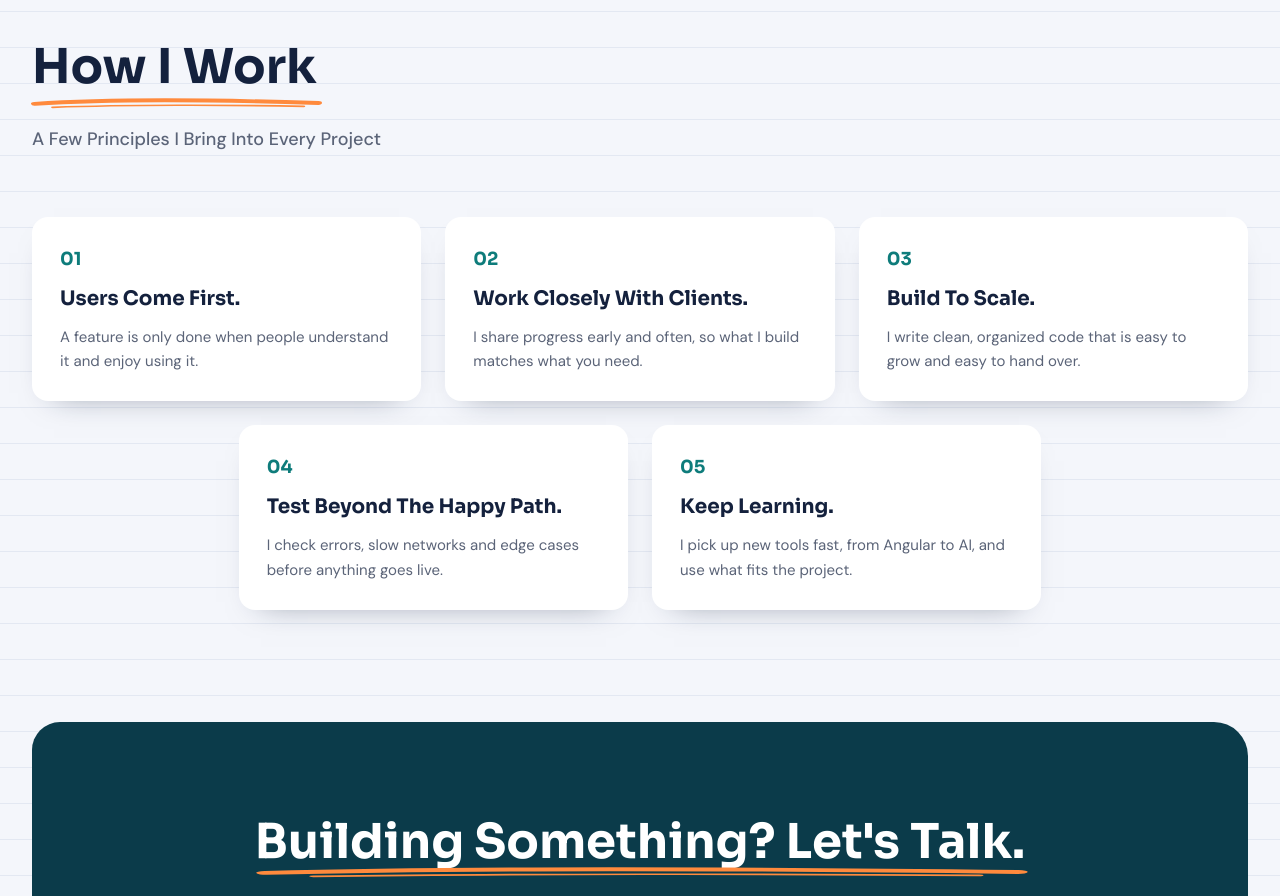
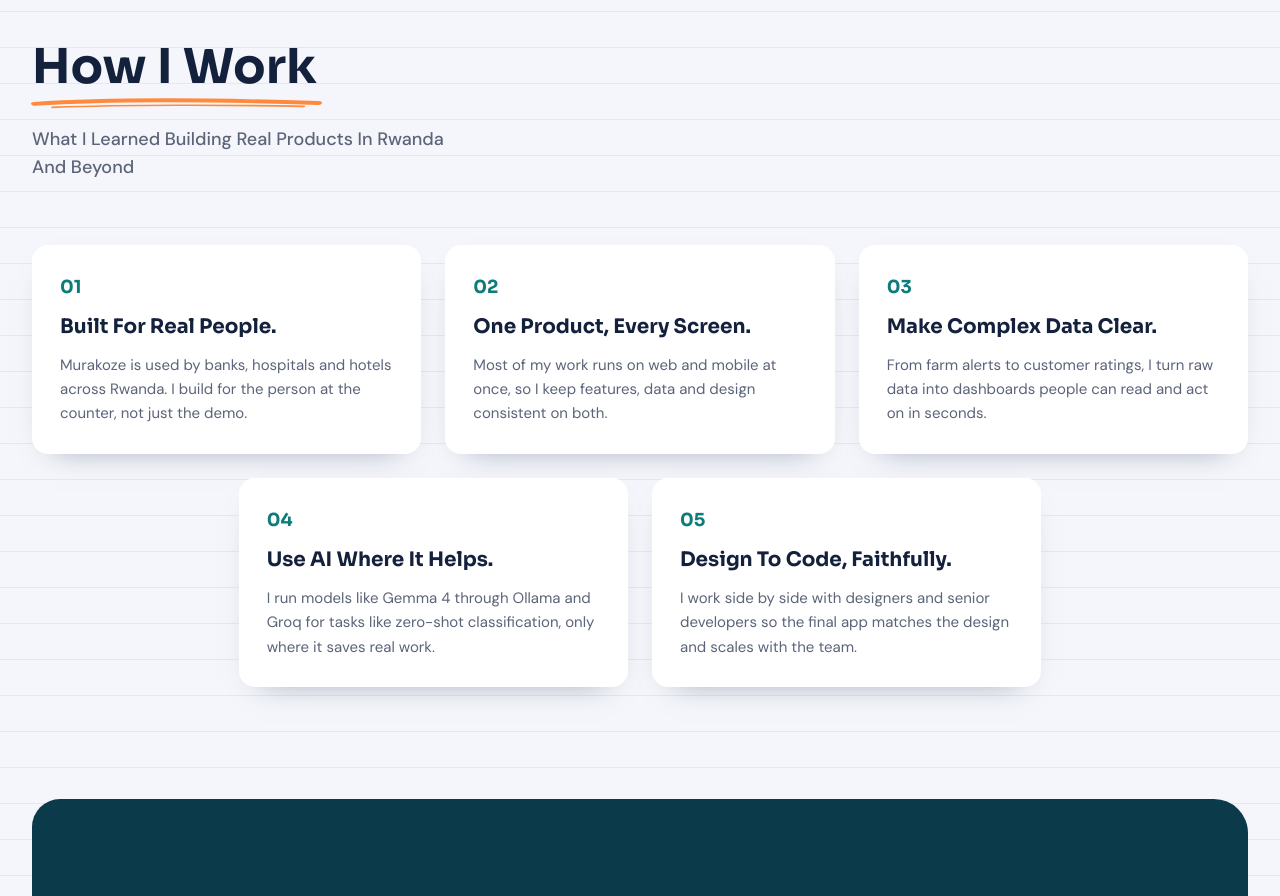
Before and after one commit to Baudoin10/BaudoinMe, a React (Vite) app: page / in a window 1280 px wide. Shown: the part 6540-7436 px from the top of the page. Built offline with nearby package versions, Linux system fonts and the light colour scheme.

Commit message:
updated principales

```diff
--- a/src/components/Principles.jsx
+++ b/src/components/Principles.jsx
@@ -4,22 +4,29 @@ import SectionTitle from './SectionTitle'
 export default function Principles() {
   return (
     <section className="mx-auto max-w-7xl px-4 pb-20 md:px-8 md:pb-28">
-      <SectionTitle title="How I Work" subtitle="A Few Principles I Bring Into Every Project" />
+      <SectionTitle
+        title="How I Work"
+        subtitle="What I Learned Building Real Products In Rwanda And Beyond"
+      />
 
       <ol className="grid gap-6 md:grid-cols-2 lg:grid-cols-6">
         {principles.map((item, index) => (
           <li
             key={item.title}
             className={`grid content-start gap-3 rounded-2xl bg-white p-7 shadow-[0_14px_30px_-22px_rgba(20,33,61,0.5)] lg:col-span-2 ${
-              index === 3 ? 'lg:col-start-2' : ''
+              index === 3 ? "lg:col-start-2" : ""
             }`}
           >
-            <span className="font-display text-lg font-bold text-teal">{String(index + 1).padStart(2, '0')}</span>
+            <span className="font-display text-lg font-bold text-teal">
+              {String(index + 1).padStart(2, "0")}
+            </span>
             <h3 className="font-display text-xl font-bold">{item.title}</h3>
-            <p className="text-[15px] leading-relaxed text-muted">{item.text}</p>
+            <p className="text-[15px] leading-relaxed text-muted">
+              {item.text}
+            </p>
           </li>
         ))}
       </ol>
     </section>
-  )
+  );
 }
--- a/src/data.js
+++ b/src/data.js
@@ -12,10 +12,13 @@ export const profile = {
   phone: "+250 796 226 099",
   phoneLink: "+250796226099",
   photo: "", // put your photo in public/ (e.g. public/me.jpg) and write '/me.jpg' here
-  resume: "", // put your CV in public/ (e.g. public/Baudoin_Bolingo_CV.pdf) and write its path here
+  resume: "/Baudoin_Bolingo_CV.pdf",
   socials: [
-    { label: "Instagram", href: "https://www.instagram.com/your-username" }, // put your real links
-    { label: "LinkedIn", href: "https://www.linkedin.com/in/your-username" },
+    { label: "Instagram", href: "https://www.instagram.com/baudoin_10/" },
+    {
+      label: "LinkedIn",
+      href: "https://www.linkedin.com/in/baudoin-bolingo-b19229221",
+    },
   ],
 };
 
@@ -214,23 +217,23 @@ export const skills = [
 
 export const principles = [
   {
-    title: "Users Come First.",
-    text: "A feature is only done when people understand it and enjoy using it.",
+    title: "Built For Real People.",
+    text: "Murakoze is used by banks, hospitals and hotels across Rwanda. I build for the person at the counter, not just the demo.",
   },
   {
-    title: "Work Closely With Clients.",
-    text: "I share progress early and often, so what I build matches what you need.",
+    title: "One Product, Every Screen.",
+    text: "Most of my work runs on web and mobile at once, so I keep features, data and design consistent on both.",
   },
   {
-    title: "Build To Scale.",
-    text: "I write clean, organized code that is easy to grow and easy to hand over.",
+    title: "Make Complex Data Clear.",
+    text: "From farm alerts to customer ratings, I turn raw data into dashboards people can read and act on in seconds.",
   },
   {
-    title: "Test Beyond The Happy Path.",
-    text: "I check errors, slow networks and edge cases before anything goes live.",
+    title: "Use AI Where It Helps.",
+    text: "I run models like Gemma 4 through Ollama and Groq for tasks like zero-shot classification, only where it saves real work.",
   },
   {
-    title: "Keep Learning.",
-    text: "I pick up new tools fast, from Angular to AI, and use what fits the project.",
+    title: "Design To Code, Faithfully.",
+    text: "I work side by side with designers and senior developers so the final app matches the design and scales with the team.",
   },
 ];
```
Also changed, not shown: 1 other file (tests, documents, lock files or other folders).
